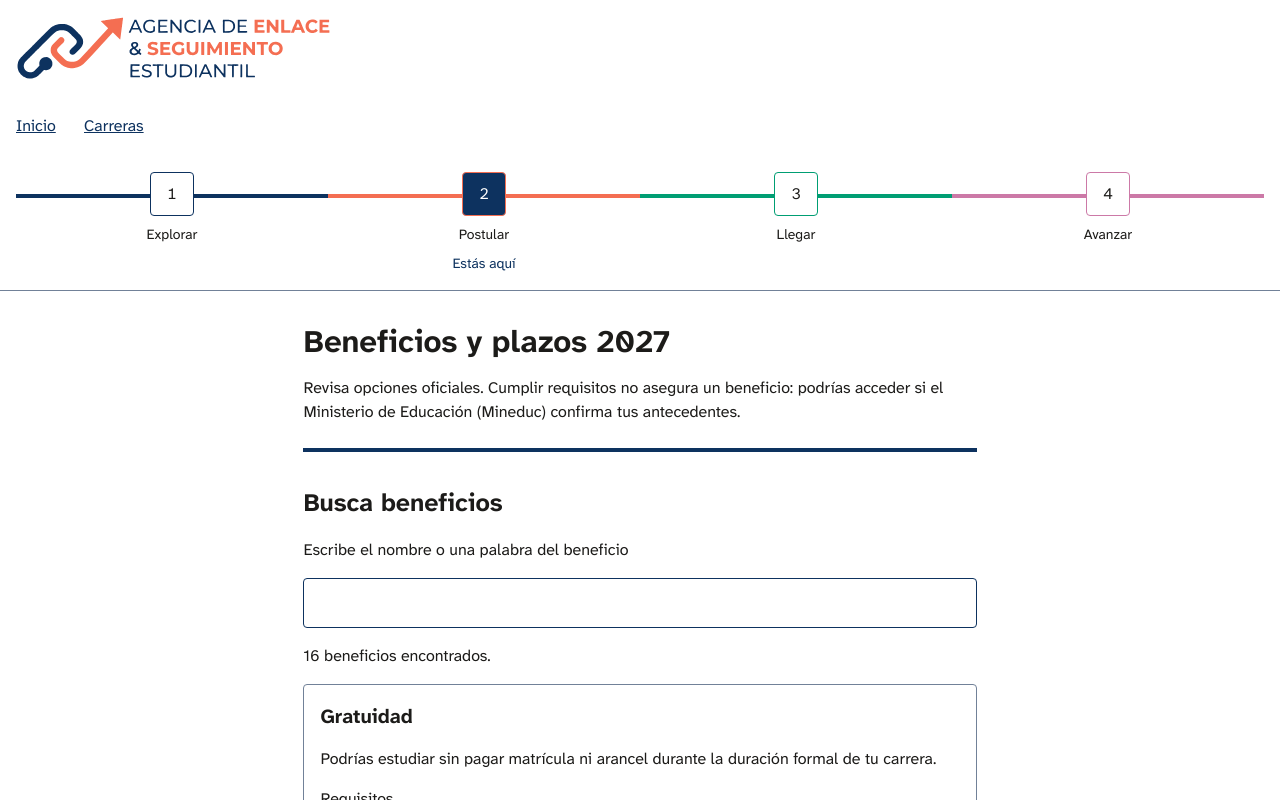
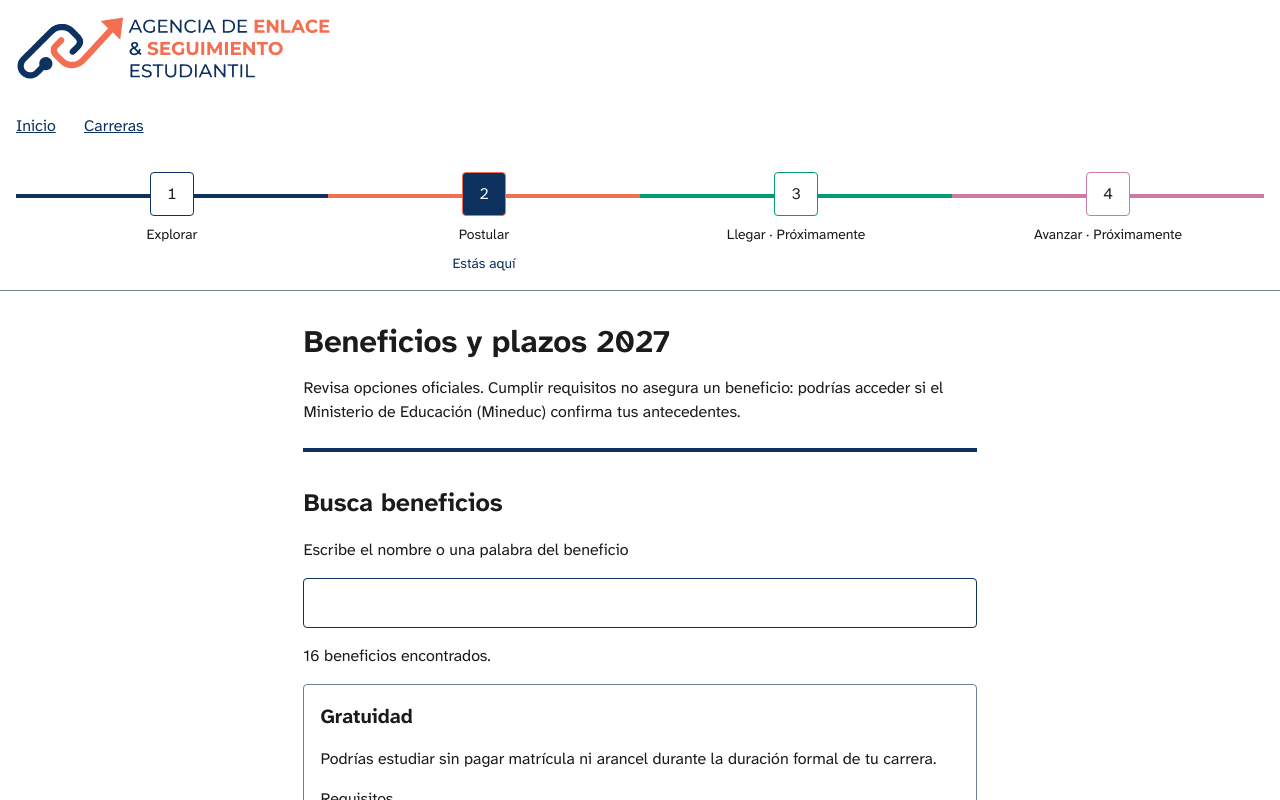
Before and after one commit to AE-SE/Agencia-de-Enlaces-y-Seguimiento-Estudiantil, a Next.js app: page /beneficios in a window 1280 px wide. Shown: the top 800 px of the page. Built offline with nearby package versions, Linux system fonts and the light colour scheme.

Commit message:
fix: identifica las etapas futuras con texto

```diff
--- a/app/_componentes/IndicadorEstacion.tsx
+++ b/app/_componentes/IndicadorEstacion.tsx
@@ -11,15 +11,15 @@ export function IndicadorEstacion({ actual }: { actual: Estacion }) {
           const numero = indice + 1;
           return (
             <li key={nombre} data-estacion={numero} aria-current={actual === numero ? "step" : undefined} className={estilos.estacion}>
-              <span className={estilos.soloLectores}>Estación {numero}: {nombre}{actual === numero && ". Estás aquí"}</span>
+              <span className={estilos.soloLectores}>Estación {numero}: {nombre}{numero > 2 ? ". Próximamente" : actual === numero ? ". Estás aquí" : ""}</span>
               <span className={estilos.numero} aria-hidden="true">{numero}</span>
-              <span className={estilos.nombre} aria-hidden="true">{nombre}</span>
+              <span className={estilos.nombre} aria-hidden="true">{nombre}{numero > 2 ? " · Próximamente" : ""}</span>
               {actual === numero && <span className={estilos.actual} aria-hidden="true">Estás aquí</span>}
             </li>
           );
         })}
         <li className={estilos.resumenMovil} aria-hidden="true">
-          {ESTACIONES[actual - 1]} · Estás aquí
+          {ESTACIONES[actual - 1]} · Estás aquí. Llegar y Avanzar, próximamente.
         </li>
       </ol>
     </nav>
```
